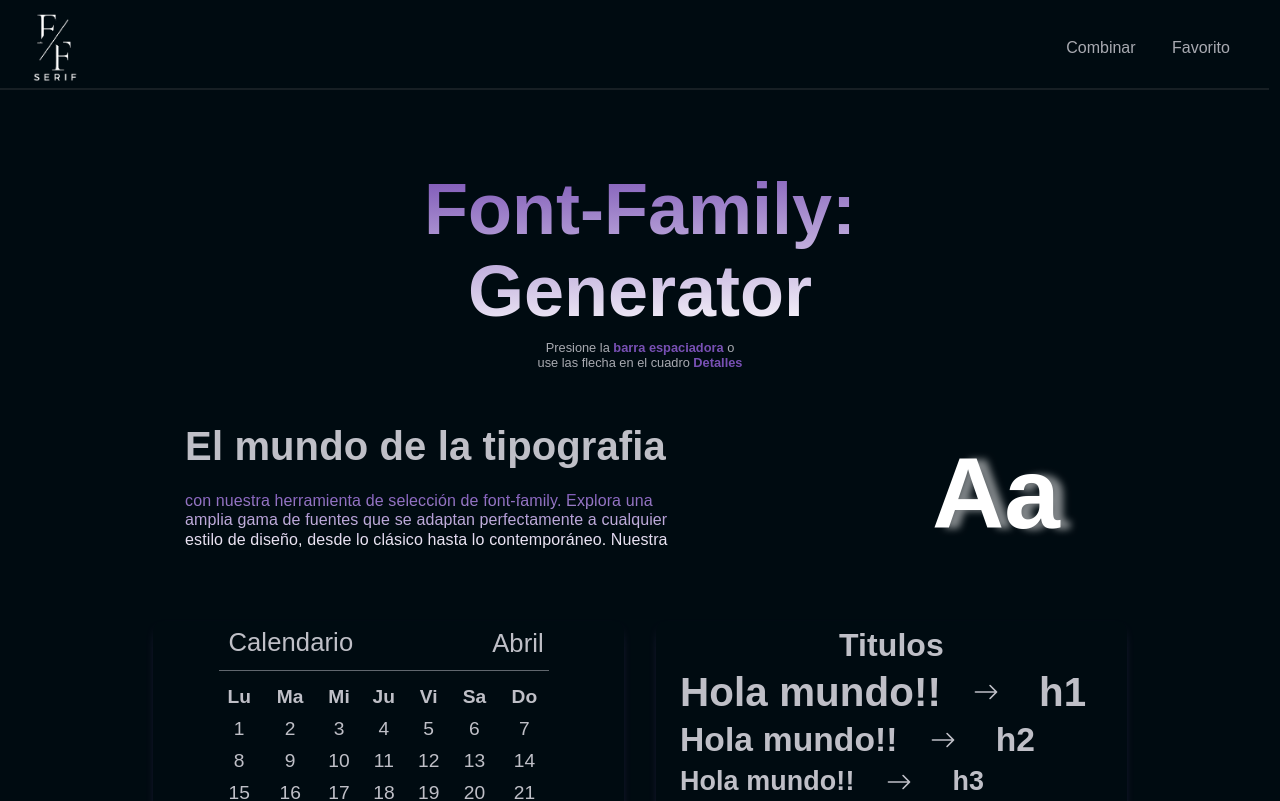
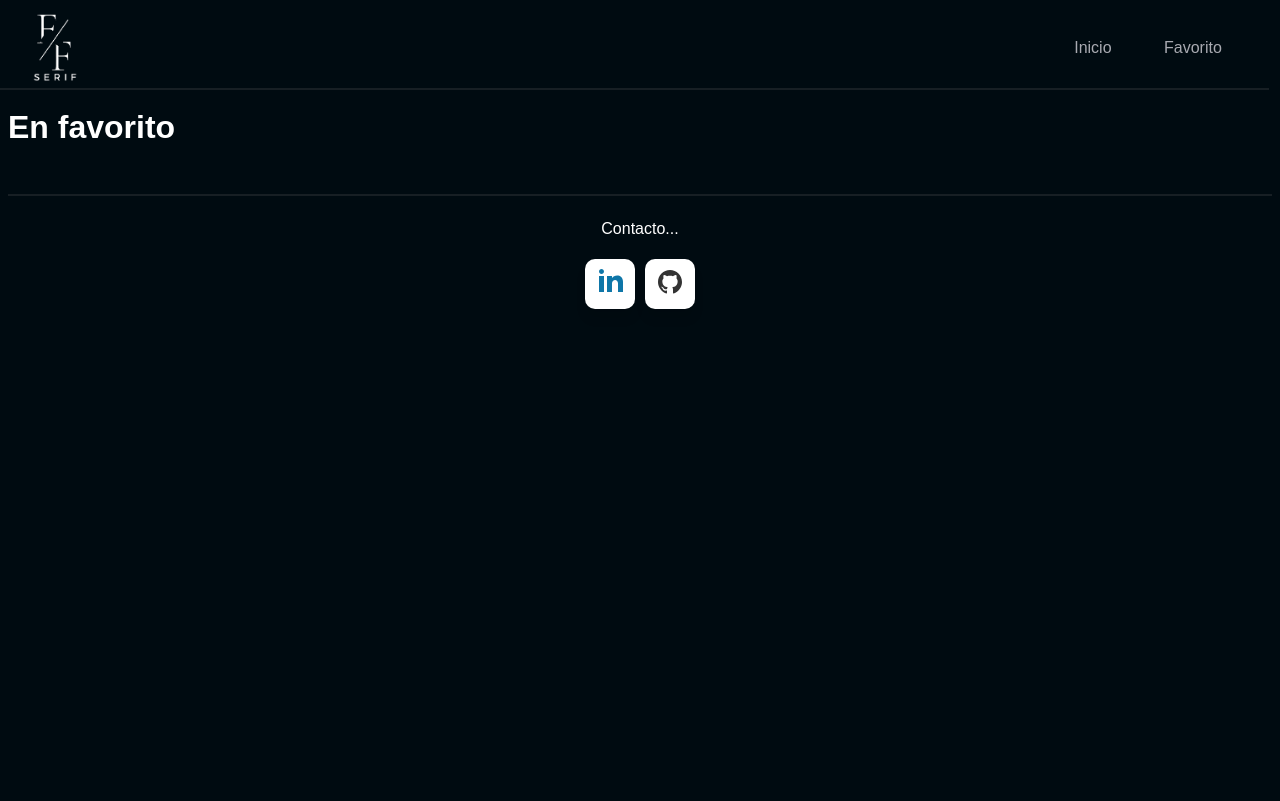
Before and after one commit to Alan-Ribeca/Font-Family, a React (Vite) app: page /favorito in a window 1280 px wide. Shown: the top 801 px of the page. Built offline with nearby package versions, Linux system fonts and the light colour scheme; no server answers; a web font is replaced by a local one.

Commit message:
agregando la navegacion del header

```diff
--- a/package.json
+++ b/package.json
@@ -14,6 +14,7 @@
     "@splinetool/runtime": "^1.0.91",
     "react": "^18.2.0",
     "react-dom": "^18.2.0",
+    "react-router-dom": "^6.23.0",
     "sass": "^1.72.0"
   },
   "devDependencies": {
--- a/src/App.jsx
+++ b/src/App.jsx
@@ -2,17 +2,24 @@ import { Footer } from "./components/footer/Footer";
 import { Container } from "./components/grid/Container";
 import { Header } from "./components/navbar/Header";
 import { StateCompo } from "./context/StateCompo";
+import { BrowserRouter, Route, Routes } from "react-router-dom";
 import "./styles/App.scss";
+import { Favorito } from "./components/favorito/Favorito";
 
 function App() {
   return (
+    <BrowserRouter>
       <StateCompo>
         <div className="body">
           <Header />
-        <Container />
+          <Routes>
+            <Route path="/" element={<Container />}/>
+            <Route path="/favorito" element={<Favorito />}/>
+          </Routes>
         </div>
         <Footer />
       </StateCompo>
+    </BrowserRouter>
   );
 }
 
--- /dev/null
+++ b/src/components/favorito/Favorito.jsx
@@ -0,0 +1,7 @@
+import "./favorito.scss"
+
+export const Favorito = () => {
+  return (
+    <h1>En favorito</h1>
+  )
+}
--- a/src/components/navbar/Header.jsx
+++ b/src/components/navbar/Header.jsx
@@ -1,3 +1,4 @@
+import { Link } from "react-router-dom";
 import  img  from "../../logo/logoListo.png"
 import "./navbar.scss";
 
@@ -8,8 +9,8 @@ export const Header = () => {
       <nav className="navbar">
         <img src={img} alt="logo" className="logo"/>
         <ul className="ulNav">
-          <li className="liNav">Combinar</li>
-          <li className="liNav">Favorito</li>
+          <li className="liNav"> <Link to={"/"}>Inicio</Link></li>
+          <li className="liNav"> <Link to={"/Favorito"}>Favorito</Link></li>
         </ul>
       </nav>
       <hr  className="hrNav"/>
--- a/src/components/navbar/navbar.scss
+++ b/src/components/navbar/navbar.scss
@@ -14,15 +14,19 @@
     padding: 0;
     display: flex;
     justify-content: space-around;
-  }
 
-  .liNav {
-    list-style: none;
-    color: rgba(208, 208, 216, 0.808);
+    .liNav {
+      list-style: none;
 
-    &:hover {
-      cursor: pointer;
-      color: rgb(255, 255, 255);
+      a {
+        text-decoration: none;
+        color: rgba(208, 208, 216, 0.808);
+
+        &:hover {
+          cursor: pointer;
+          color: white;
+        }
+      }
     }
   }
 
```
Also changed, not shown: src/components/favorito/favorito.scss (added), 1 other file (tests, documents, lock files or other folders). Lines whose indentation alone changed are shown as unchanged.
